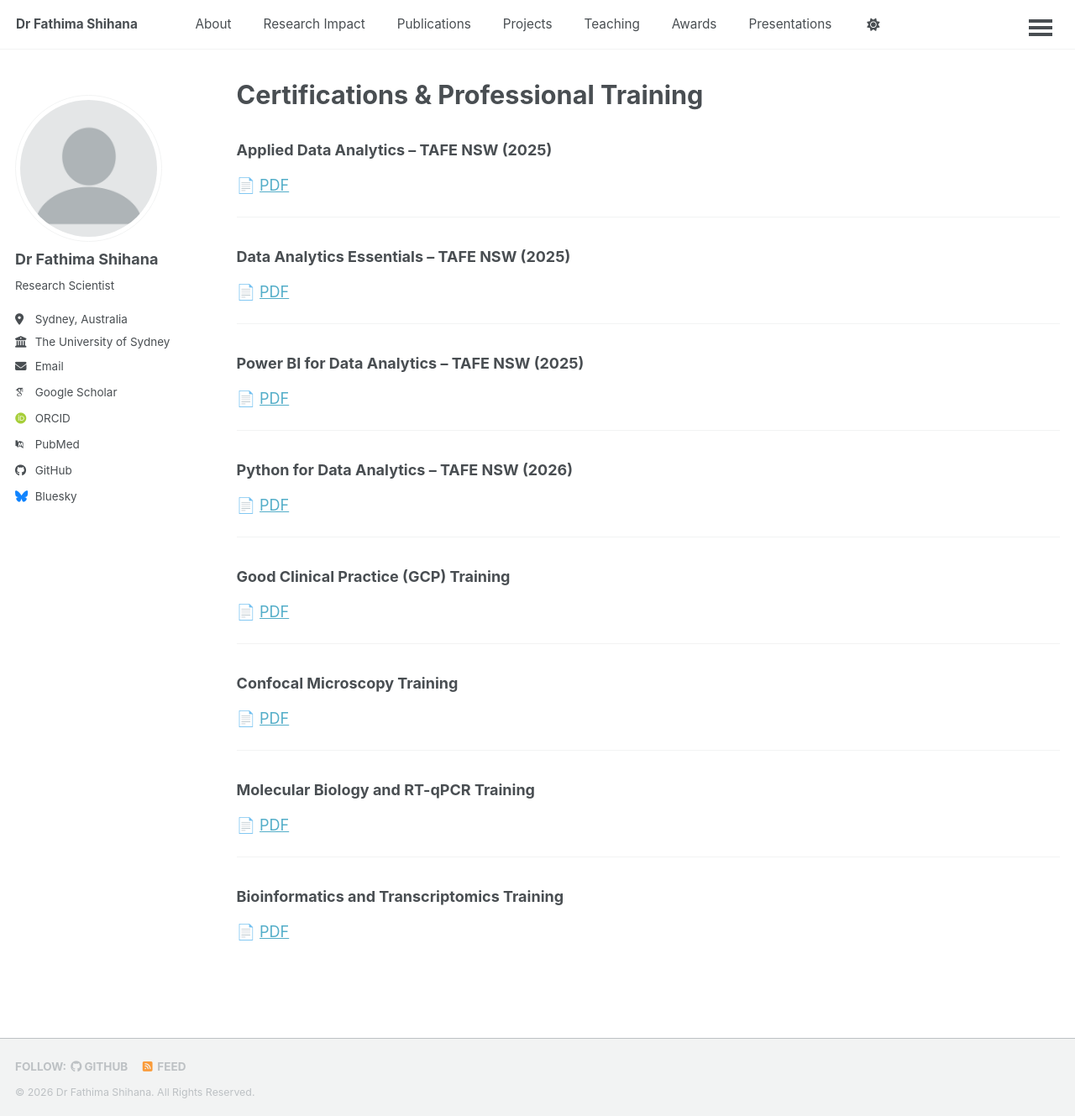
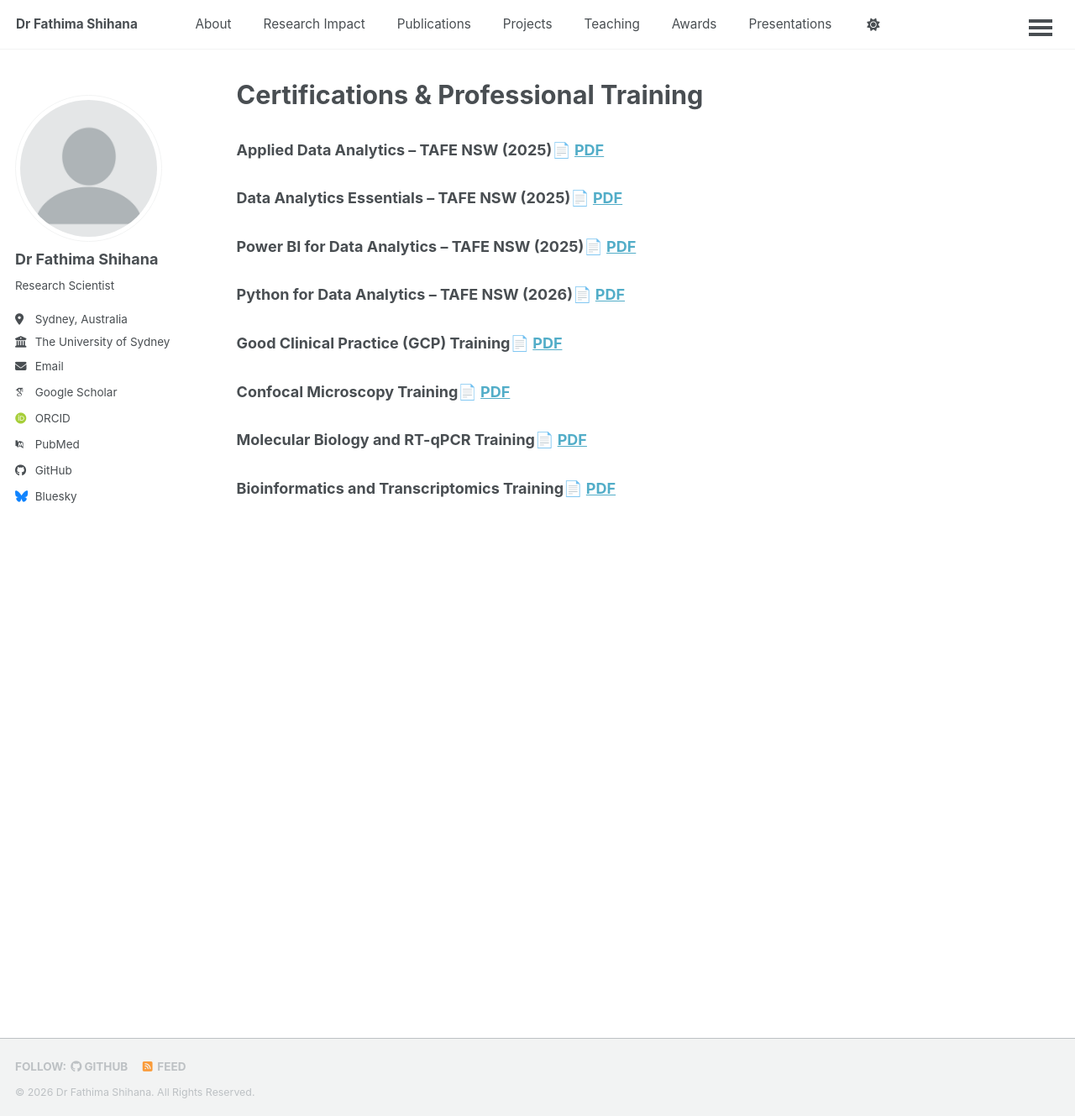
Before and after one commit to fathimashihana/fathimashihana.github.io, a Jekyll site: the page built from _pages/certifications.md, in a window 1280 px wide and 1329 px high. Shown: the whole window at 84% size. Built offline with Jekyll 4.4.1, drawn with Linux system fonts in a browser that asks for light colours; some web fonts are replaced; a script bundle is joined from its source files by our own code; library files that are not in the unit come from our copies.

```diff
--- a/_pages/certifications.md
+++ b/_pages/certifications.md
@@ -5,48 +5,18 @@ permalink: /certifications/
 author_profile: true
 ---
 
-### Applied Data Analytics – TAFE NSW (2025)
+### Applied Data Analytics – TAFE NSW (2025)📄 [PDF](/files/certificates/applied-data-analytics.pdf)
 
-📄 [PDF](/files/certificates/applied-data-analytics.pdf)
+### Data Analytics Essentials – TAFE NSW (2025)📄 [PDF](/files/certificates/data-analytics-essentials.pdf)
 
----
+### Power BI for Data Analytics – TAFE NSW (2025)📄 [PDF](/files/certificates/powerbi-data-analytics.pdf)
 
-### Data Analytics Essentials – TAFE NSW (2025)
+### Python for Data Analytics – TAFE NSW (2026)📄 [PDF](/files/certificates/python-data-analytics.pdf)
 
-📄 [PDF](/files/certificates/data-analytics-essentials.pdf)
+### Good Clinical Practice (GCP) Training📄 [PDF](/files/certificates/gcp-training.pdf)
 
----
+### Confocal Microscopy Training📄 [PDF](/files/certificates/confocal-microscopy.pdf)
 
-### Power BI for Data Analytics – TAFE NSW (2025)
+### Molecular Biology and RT-qPCR Training📄 [PDF](/files/certificates/rtqpcr-training.pdf)
 
-📄 [PDF](/files/certificates/powerbi-data-analytics.pdf)
-
----
-
-### Python for Data Analytics – TAFE NSW (2026)
-
-📄 [PDF](/files/certificates/python-data-analytics.pdf)
-
----
-
-### Good Clinical Practice (GCP) Training
-
-📄 [PDF](/files/certificates/gcp-training.pdf)
-
----
-
-### Confocal Microscopy Training
-
-📄 [PDF](/files/certificates/confocal-microscopy.pdf)
-
----
-
-### Molecular Biology and RT-qPCR Training
-
-📄 [PDF](/files/certificates/rtqpcr-training.pdf)
-
----
-
-### Bioinformatics and Transcriptomics Training
-
-📄 [PDF](/files/certificates/bioinformatics-training.pdf)
+### Bioinformatics and Transcriptomics Training📄 [PDF](/files/certificates/bioinformatics-training.pdf)
```
